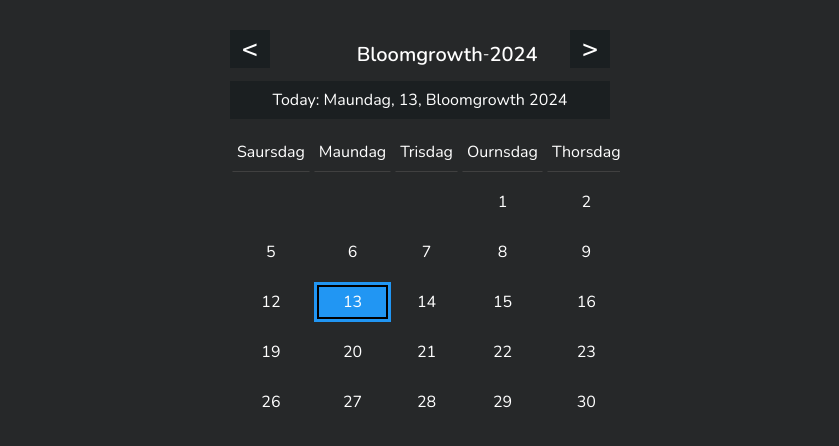
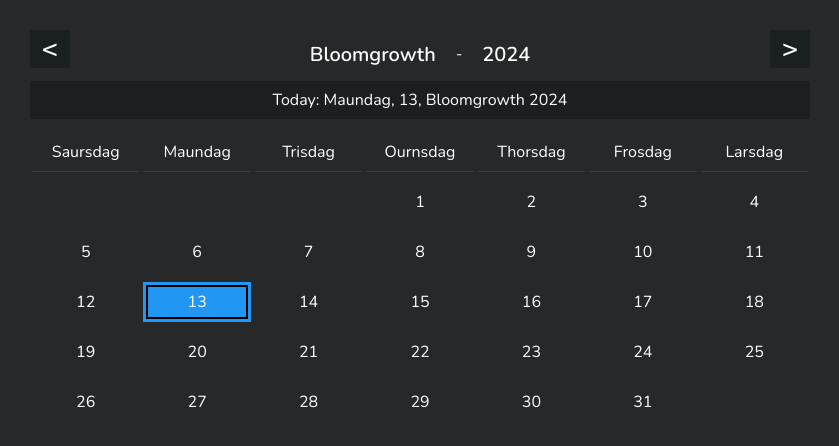
Before and after one commit to alyanumbers/notion, a plain HTML site: page index.html in a window 1280 px wide. Shown: the whole page, without its empty margins (220-1059 px from the left). Drawn offline with nearby package versions, Linux system fonts and the light colour scheme.

Commit message:
Update index.html
changed max width from 400 to 800

```diff
--- a/index.html
+++ b/index.html
@@ -28,7 +28,7 @@ Source https://codepen.io/ismailvtl/pen/KrVrbp
 .calendar {
     font-family: 'Nunito', sans-serif;
     position: relative;
-    max-width: 400px; /*change as per your design need */
+    max-width: 800px; /*change as per your design need */
     min-width: 320px;
     background: var(--calendar-bg-color);
     color: var(--calendar-font-color);
```
